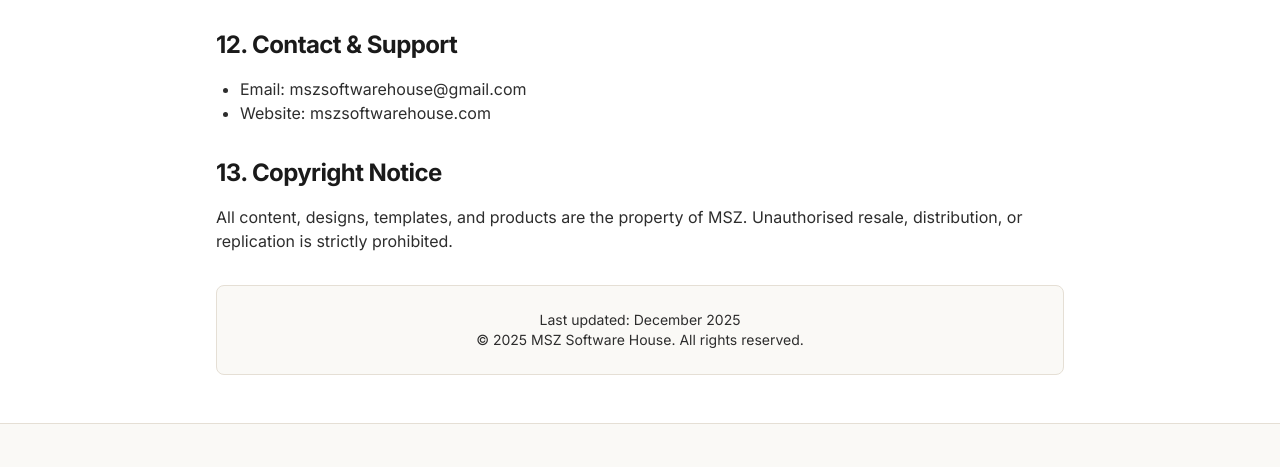
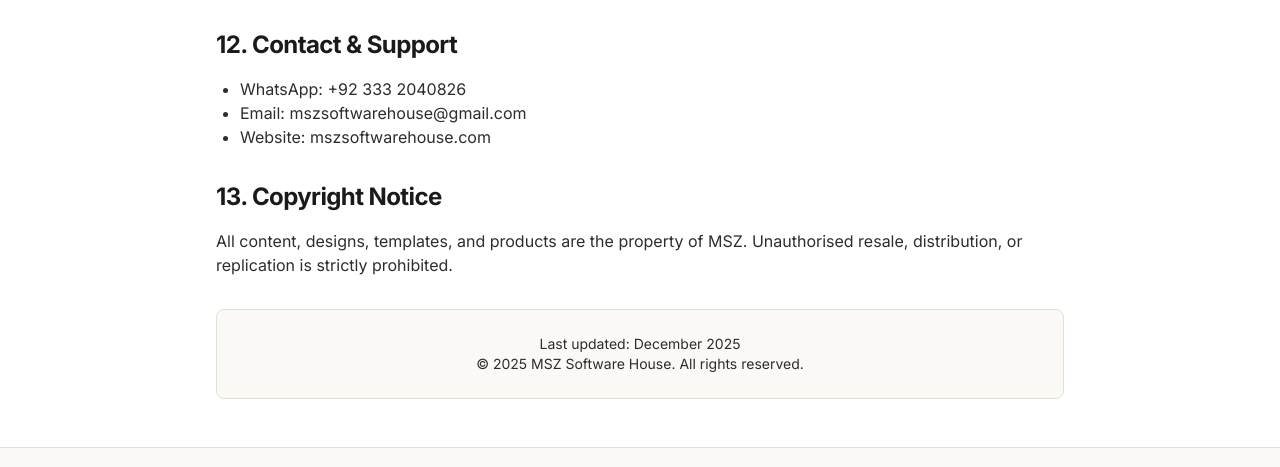
Before and after one commit to Haseeb-1698/mszecomstore, an Astro site: page /terms in a window 1280 px wide. Shown: the part 3860-4327 px from the top of the page. Built offline with nearby package versions, Linux system fonts and the light colour scheme; Astro itself is replaced by a stand-in of ours.

Commit message:
update: add WhatsApp contact to terms and conditions

```diff
--- a/src/pages/terms.astro
+++ b/src/pages/terms.astro
@@ -225,6 +225,7 @@ import Layout from '../layouts/Layout.astro';
           <section>
             <h2 class="text-2xl font-bold text-charcoal-900 dark:text-white mb-4">12. Contact & Support</h2>
             <ul class="list-disc pl-6 text-charcoal-800 dark:text-gray-300">
+              <li>WhatsApp: +92 333 2040826</li>
               <li>Email: mszsoftwarehouse@gmail.com</li>
               <li>Website: mszsoftwarehouse.com</li>
             </ul>
```
